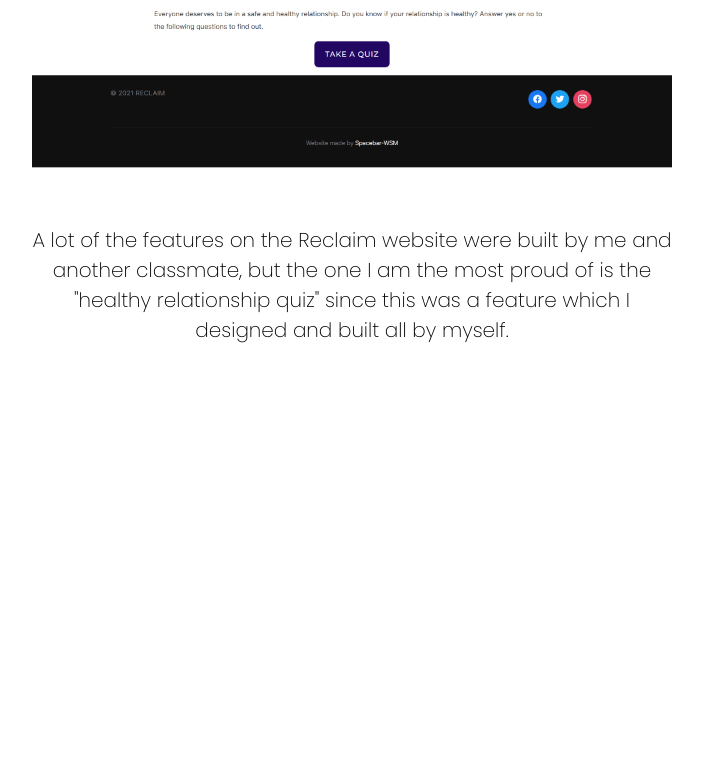
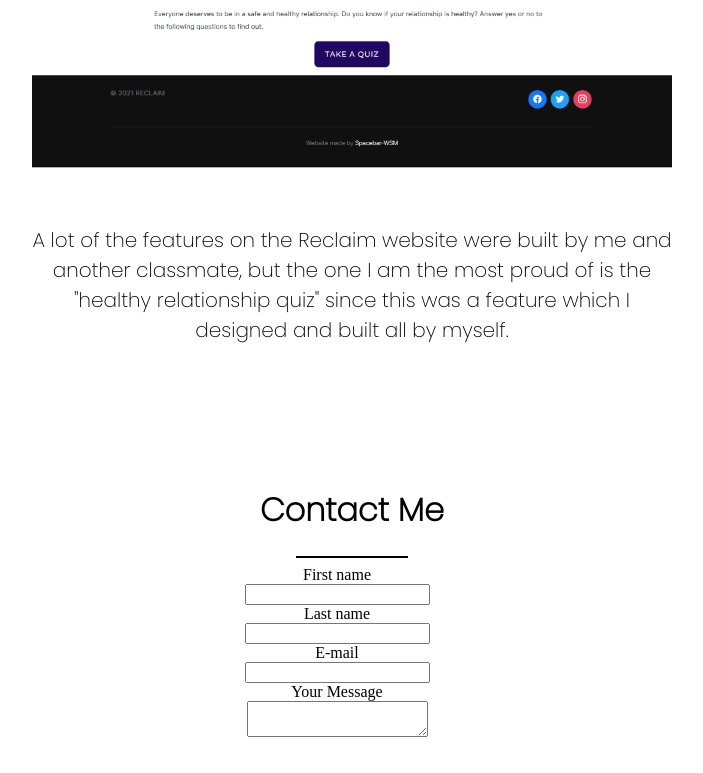
Before and after one commit to StivansProfile/PersonalWebsite, a React (Vite) app in the folder personal-website/: page / in a window 1280 px wide. Shown: the part 4738-5511 px from the top of the page, without its empty margins (288-991 px from the left). Before the commit the page ends 5103 px from the top, so only its background shows below. Built offline with nearby package versions, Linux system fonts and the light colour scheme.

Commit message:
started working on contact form and server side code

```diff
--- a/personal-website/src/components/App.jsx
+++ b/personal-website/src/components/App.jsx
@@ -4,6 +4,7 @@ import Main from './Main';
 import About from './About';
 import Projects from './Projects';
 import Expirience from './Expirience';
+import Contact from './Contact';
 
 function App() {
   return (
@@ -13,6 +14,7 @@ function App() {
       <About />
       <Projects />
       <Expirience />
+      <Contact />
     </div>
   )
 }
--- /dev/null
+++ b/personal-website/src/components/Contact.jsx
@@ -0,0 +1,37 @@
+import React from "react";
+import '../styles/Contact.css';
+
+export default function Contact(){
+    return(
+        <div className="contact">
+
+            <div className="contact-titles">
+                <h1 id="contact-h1">Contact Me</h1>
+                <hr id="contact-hr"></hr>
+            </div>
+
+            <div className="form-container">
+
+                <div className="form">
+
+                    <label>First name</label>
+                    <input id="first-name"></input>
+
+                    <label>Last name</label>
+                    <input id="last-name"></input>
+
+                    <label>E-mail</label>
+                    <input id="email"></input>
+
+                    <label>Your Message</label>
+                    <textarea></textarea>
+
+                </div>
+
+                <div className="contact-img-container"></div>
+
+            </div>
+
+        </div>
+    );
+}
--- /dev/null
+++ b/personal-website/src/styles/Contact.css
@@ -0,0 +1,31 @@
+.contact{
+    height: auto;
+    display: flex;
+    flex-direction: column;
+    align-items: center;
+    margin-top: 100px;
+}
+
+#contact-h1{
+    text-align: center;
+    font-family: 'Poppins', sans-serif;
+}
+
+#contact-hr{
+    width: 60%;
+    border: 1px black solid;
+}
+
+.form-container{
+    height: 100vh;
+    display: flex;
+    flex-direction: row;
+    justify-content: center;
+    gap: 30px;
+}
+
+.form{
+    display: flex;
+    flex-direction: column;
+    align-items: center;
+}
```
Also changed, not shown: 2 other files (tests, documents, lock files or other folders).
